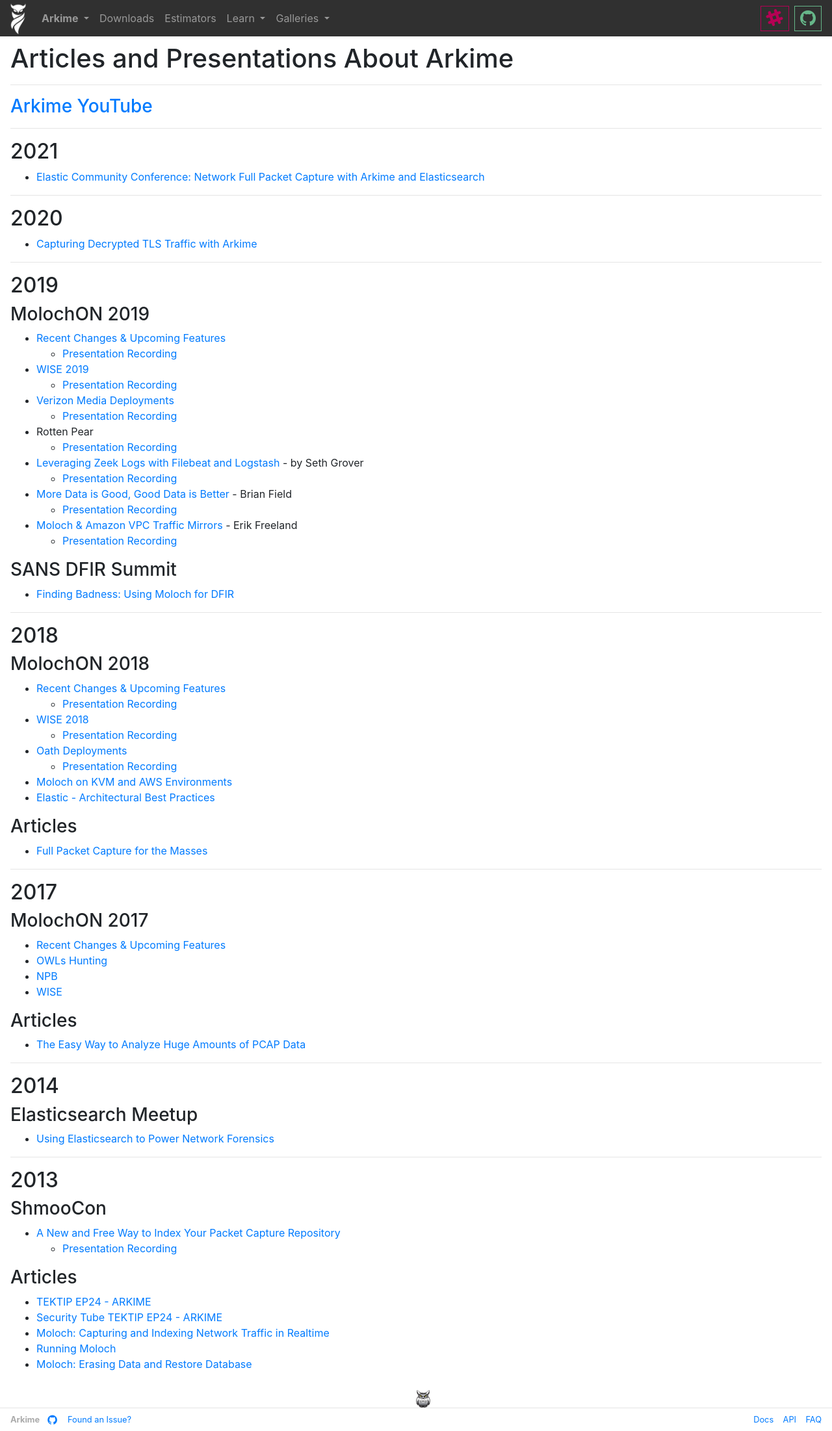
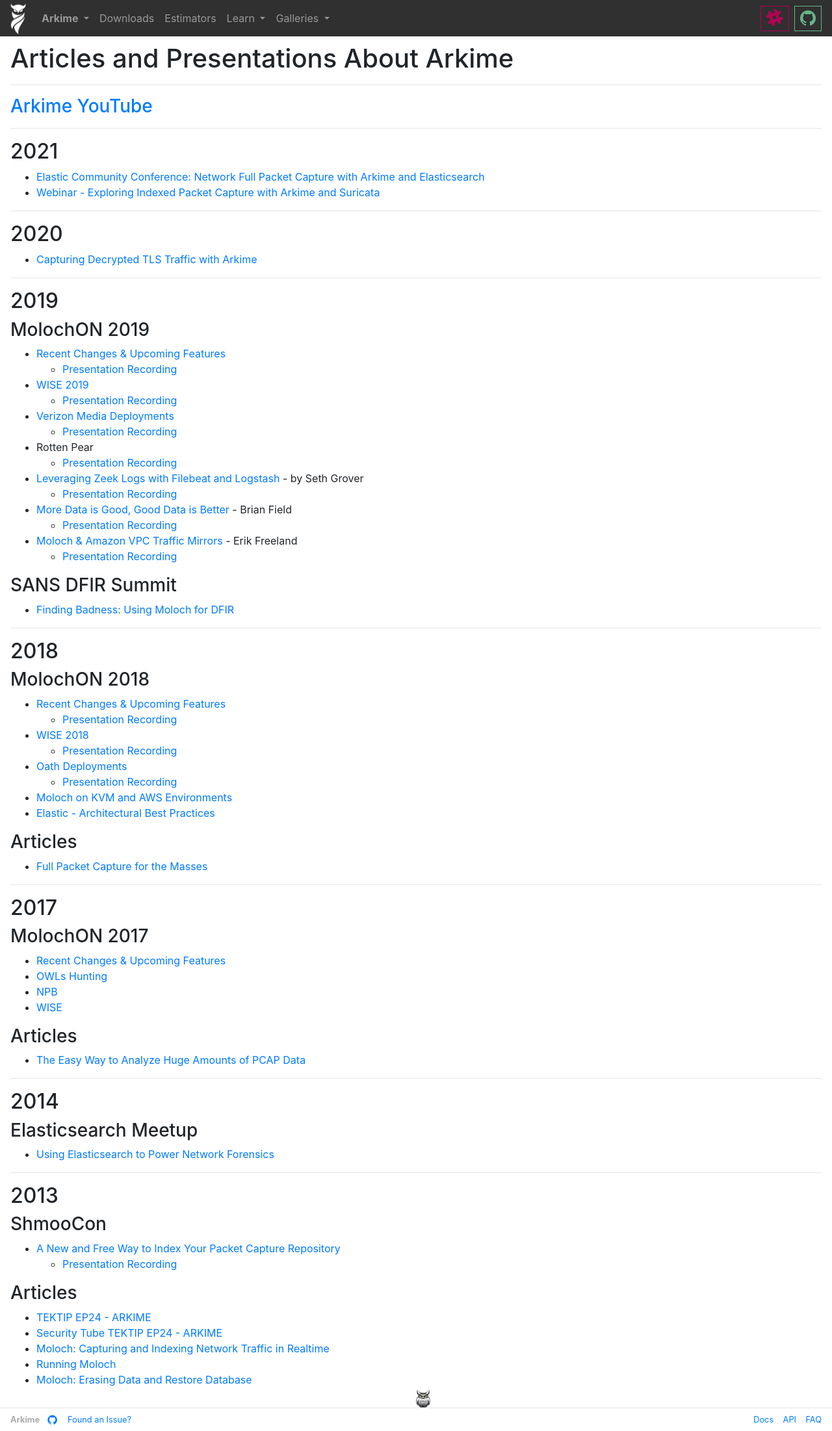
Before and after one commit to arkime/arkimeweb, a Jekyll site: the page built from _wiki/articles.md, in a window 1280 px wide. Shown: the whole page at 65% size. Built offline with Jekyll 4.4.1, drawn with Linux system fonts in a browser that asks for light colours.

Commit message:
Add suricata video

```diff
--- a/_wiki/articles.md
+++ b/_wiki/articles.md
@@ -17,6 +17,7 @@
 ## 2021
 
 * [Elastic Community Conference: Network Full Packet Capture with Arkime and Elasticsearch](https://www.youtube.com/watch?v=8MyzPR_CCa0)
+* [Webinar - Exploring Indexed Packet Capture with Arkime and Suricata](https://www.youtube.com/watch?v=sQuams8vC3Q)
 
 ---
 
```
